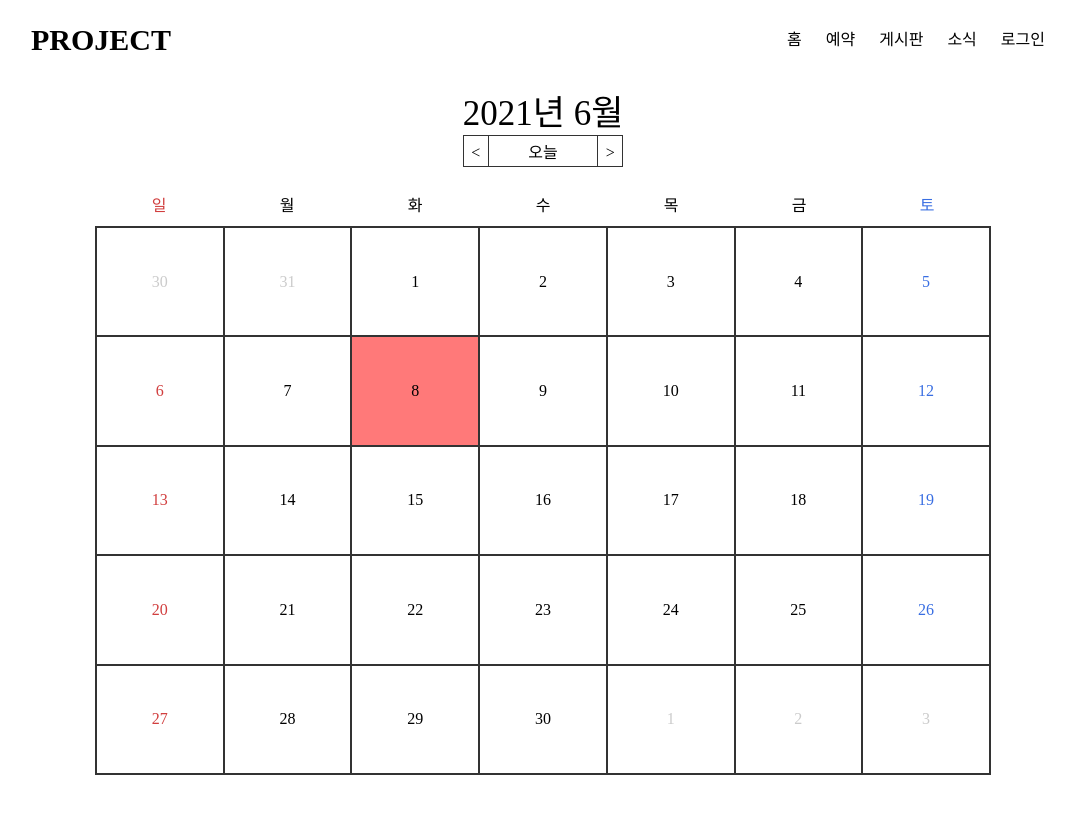
After one commit to POBSIZ/PROJECT, a Django app: page /main/calender/ in a window 1280 px wide. The commit adds this page. Shown: the whole page, without its empty margins (97-1172 px from the left). Run offline with Django 3.2, Linux system fonts and the light colour scheme; some libraries are stand-ins or nearby versions; some web fonts are replaced.

Commit message:
create calender App

```diff
--- a/main/urls.py
+++ b/main/urls.py
@@ -7,4 +7,5 @@ urlpatterns = [
     path('', views.index, name='index'),
     path('intro/', views.intro, name='intro'),
     path('notice/', views.notice, name='notice'),
+    path('calender/', views.calender, name='calender'),
 ]
--- a/main/views.py
+++ b/main/views.py
@@ -8,3 +8,7 @@ def intro(request):
 
 def notice(request):
     return render(request, 'notice.html')
+
+
+def calender(request):
+    return render(request, 'calender/calender.html')
--- /dev/null
+++ b/static/css/calender/calender.css
@@ -0,0 +1,93 @@
+.calendar {
+    width: 70%;
+    margin: auto;
+    padding-bottom: 50px;
+}
+
+.calendar_header {
+    display: inline-block;
+}
+
+.ym-wrapper {
+    font-size: 35px;
+}
+
+.calendar_nav {
+    display: flex;
+    flex-grow: 0;
+    flex-shrink: 0;
+    justify-content: center;
+    align-items: center;
+    border: 1px solid #333333;
+}
+
+.nav-btn {
+    width: 28px;
+    height: 30px;
+    border: none;
+    font-size: 16px;
+    line-height: 34px;
+    background-color: transparent;
+    cursor: pointer;
+}
+
+.go-today {
+    width: 80%;
+    border-left: 1px solid #333333;
+    border-right: 1px solid #333333;
+}
+
+.calendar_main{
+    border-collapse: collapse;
+    width: 100%;
+}
+
+.days {
+    display: flex;
+    margin: 25px 0 10px;
+}
+
+.day {
+    width: calc(100% / 7);
+    text-align: center;
+    transition: all .3s;
+}
+
+.dates {
+    display: flex;
+    flex-flow: row wrap;
+    border: 1px solid #333333;
+}
+
+.date {
+    cursor: pointer;
+    width: calc(100% / 7);
+    padding: 5% 2%;
+    text-align: center;
+    border: 1px solid #333333;
+    transition: all .3s;
+}
+
+.day:nth-child(7n + 1),
+.date:nth-child(7n + 1) {
+    color: #D13E3E;
+}
+
+.day:nth-child(7n),
+.date:nth-child(7n) {
+    color: #396EE2;
+}
+
+.other {
+    color: rgba(88, 88, 88, 0.315) !important;
+}
+
+.today {
+    position: relative;
+    background-color: #ff1c1c96;
+}
+
+.selected{
+    background-color: black;
+    color: #ffffff !important;
+}
--- a/static/css/style.css
+++ b/static/css/style.css
@@ -15,7 +15,7 @@
     box-sizing: border-box;
     outline: none;
     border-collapse: collapse;
-    vertical-align: top;
+    /* vertical-align: top; */
     border-radius: 0;
     /* color: var(--BG); */
 }
--- /dev/null
+++ b/static/js/calender/calender.js
@@ -0,0 +1,72 @@
+let date = new Date();
+
+const renderCalender = () => {
+    const viewYear = date.getFullYear();
+    const viewMonth = date.getMonth();
+
+    document.querySelector('.year').textContent = `${viewYear}`;
+    document.querySelector('.month').textContent = `${viewMonth + 1}`;
+
+    const prevLast = new Date(viewYear, viewMonth, 0);
+    const thisLast = new Date(viewYear, viewMonth + 1, 0);
+
+    const PLDate = prevLast.getDate();
+    const PLDay = prevLast.getDay();
+
+    const TLDate = thisLast.getDate();
+    const TLDay = thisLast.getDay();
+
+    const prevDates = [];
+    const thisDates = [...Array(TLDate + 1).keys()].slice(1);
+    const nextDates = [];
+
+    if (PLDay !== 6) {
+        for (let i = 0; i < PLDay + 1; i++) {
+            prevDates.unshift(PLDate - i);
+        }
+    }
+
+    for (let i = 1; i < 7 - TLDay; i++) {
+        nextDates.push(i);
+    }
+
+    const dates = prevDates.concat(thisDates, nextDates);
+    const firstDateIndex = dates.indexOf(1);
+    const lastDateIndex = dates.lastIndexOf(TLDate);
+
+    dates.forEach((date, i) => {
+        const condition = i >= firstDateIndex && i < lastDateIndex + 1 ?
+            'this' :
+            'other';
+        dates[i] = `<div class="date ${condition}">${date}</div>`;
+    });
+
+    document.querySelector('.dates').innerHTML = dates.join('');
+
+    const today = new Date();
+    if (viewMonth === today.getMonth() && viewYear === today.getFullYear()) {
+        for (let date of document.querySelectorAll('.this')) {
+            if (+date.innerText === today.getDate()) {
+                date.classList.add('today');
+                break;
+            }
+        }
+    }
+};
+
+renderCalender();
+
+const prevMonth = () => {
+    date.setMonth(date.getMonth() - 1);
+    renderCalender();
+};
+
+const nextMonth = () => {
+    date.setMonth(date.getMonth() + 1);
+    renderCalender();
+};
+
+const goToday = () => {
+    date = new Date();
+    renderCalender();
+};
--- a/templates/base/nav.html
+++ b/templates/base/nav.html
@@ -3,7 +3,7 @@
     <div class="navTab"></div>
     <div class="navList">
         <a href="{% url 'main:index' %}" class="navList-itm">홈</a>
-        <a href="{% url 'main:intro' %}" class="navList-itm">소개</a>
+        <a href="{% url 'main:calender' %}" class="navList-itm">예약</a>
         <a href="{% url 'board:post_list' %}" class="navList-itm">게시판</a>
         <a href="{% url 'main:notice' %}" class="navList-itm">소식</a>
         {% if user.username %}
--- /dev/null
+++ b/templates/calender/calender.html
@@ -0,0 +1,32 @@
+{% extends 'index.html' %}
+{% load static %}
+{% block content %}
+<link rel="stylesheet" href="{% static 'css/calender/calender.css' %}">
+<div class="calendar">
+        <div class="calendar_header">
+            <div class="ym-wrapper">
+                <span class="year"></span>년
+                <span class="month"></span>월
+            </div>
+            <div class="calendar_nav">
+                <button class="nav-btn go-prev">&lt;</button>
+                <button class="nav-btn go-today">오늘</button>
+                <button class="nav-btn go-next">&gt;</button>
+            </div>
+        </div>
+        <div class="calendar_main">
+            <div class="days">
+                <div class="day">일</div>
+                <div class="day">월</div>
+                <div class="day">화</div>
+                <div class="day">수</div>
+                <div class="day">목</div>
+                <div class="day">금</div>
+                <div class="day">토</div>
+            </div>
+            <div class="dates"></div>
+        </div>
+    </div>
+    <script src="{% static 'js/calender/calender.js' %}"></script>
+    <script src="{% static 'js/calender/reserve.js' %}"></script>
+{% endblock %}
```
Also changed, not shown: ssl/index.html (added, +41 -0 lines), ssl/script.js (added, +73 -0 lines), ssl/style.css (added, +97 -0 lines), static/js/calender/reserve.js (added, +50 -0 lines).
